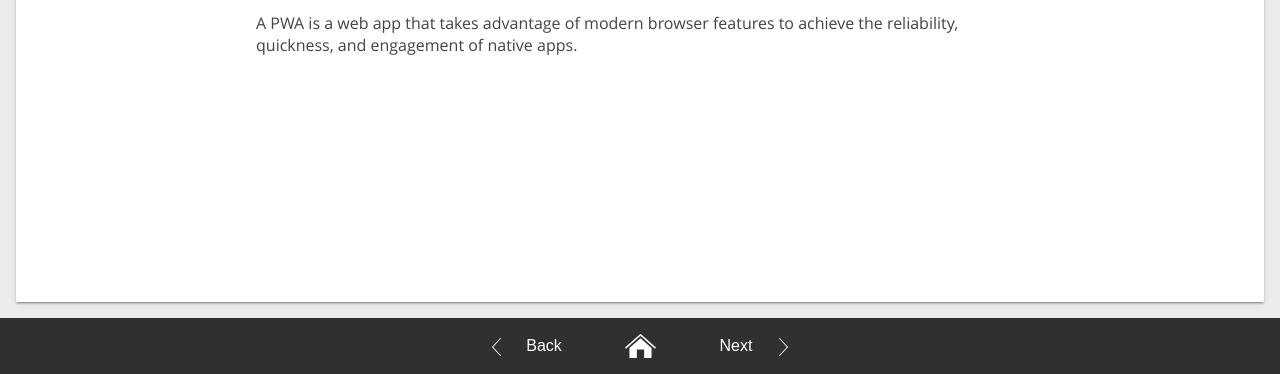
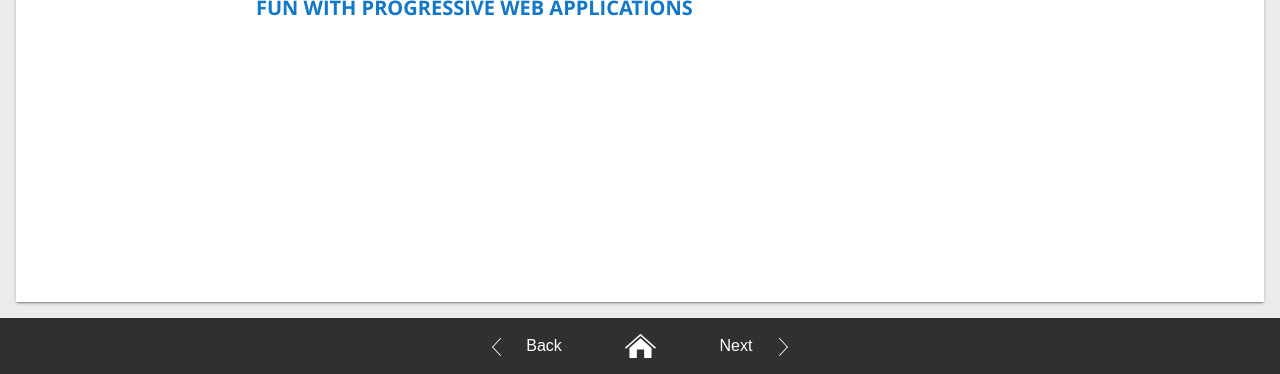
Before and after one commit to degdigital/pwaTalk, a website with bundled scripts: page source/index.html in a window 1280 px wide. Shown: the part 426-800 px from the top of the page. Built offline with nearby package versions, Linux system fonts and the light colour scheme.

Commit message:
compile slide content HTML into slides JSON file and tweak CSS to accommodate images

```diff
--- a/package.json
+++ b/package.json
@@ -27,6 +27,7 @@
     "autoprefixer": "^7.1.1",
     "csswring": "^5.1.1",
     "fs-extra": "^5.0.0",
+    "html-minifier": "^3.5.9",
     "node-dir": "^0.1.17",
     "postcss": "^5.2.18",
     "postcss-cli": "^4.1.0",
--- /dev/null
+++ b/source/css/images.css
@@ -0,0 +1,6 @@
+img {
+	max-width: 100%;
+	max-height: 100%;
+	height: auto;
+	display: block;
+}
--- a/source/css/main.css
+++ b/source/css/main.css
@@ -1,5 +1,6 @@
 @import "reset.css";
 @import "animation.css";
+@import "images.css";
 @import "loader.css";
 @import "icons.css";
 @import "text.css";
--- a/source/css/slides.css
+++ b/source/css/slides.css
@@ -9,16 +9,22 @@
     align-items: center;
     background-color: #fff;
     box-shadow: 0 2px 2px 0 rgba(0, 0, 0, 0.14), 0 3px 1px -2px rgba(0, 0, 0, 0.2), 0 1px 5px 0 rgba(0, 0, 0, 0.12);
-    display: flex;
     flex: 1;
-    flex-direction: column;
     font-size: responsive 12px 26px;
-    justify-content: center;
     padding: 1em;
 }
 
 .slide__contents-wrapper {
     max-width: 60vw;
+    margin: 0 auto;
+    height: 100%;
+    display: flex;
+    flex-direction: column;
+    justify-content: center;
+}
+
+.slide__content {
+    height: 100%;
 }
 
 .slide__heading {
--- a/source/js/app.js
+++ b/source/js/app.js
@@ -78,7 +78,7 @@ function renderSlides(slideData) {
 		${output}
 		<section class="slide ${slideClass} slide--${index} ${hiddenClass}">
 			<div class="slide__contents-wrapper">
-				<h1 class="slide__heading">${slide.heading}</h1>
+				${slide.heading ? `<h1 class="slide__heading">${slide.heading}</h1>` : ''}
 				${slide.subHeading ? `<h2 class="slide__subheading">${slide.subHeading}</h2>` : ''}
 				${slide.content ? `<div class="slide__content">${slide.content}</div>` : ''}
 			</div>
--- a/source/slides.json
+++ b/source/slides.json
@@ -1,142 +1,9 @@
 [
 	{
-		"heading": "What is a PWA?",
-		"subHeading": "Progressive Web Application",
-		"content": "A PWA is a web app that takes advantage of modern browser features to achieve the reliability, quickness, and engagement of native apps."
+		"heading": "R.O.C.K in the P.W.A.",
+		"subHeading": "Fun with Progressive Web Applications"
 	},
 	{
-		"heading": "A Better Definition",
-		"subHeading": null,
-		"content": "<p>\"This is how we should build websites.\"</p><p>At its core, a PWA is just a way to optimize your code for better, faster delivery. Every website can benefit from that.</p><p>Like \"responsive design,\" the term \"PWA\" is more of a buzzword for the collection of underlying technologies it represents.</p>"
-	},
-	{
-		"heading": "Benefits of a PWA",
-		"subHeading": null,
-		"content": "<ul><li>Benefits over traditional websites or web apps</li><li>Benefits over native apps</li></ul>"
-	},
-	{
-		"heading": "Benefits over traditional websites or web apps",
-		"subHeading": null,
-		"content": "<ul><li>Can be \"installed\" on a user’s home screen</li><li>Works reliably across poor or non-existent network conditions</li><li>Improved performance thanks to smart caching</li><li>User engagement via push notifications</li><li>Your website does not need to be a \"web app\" or a \"SPA\" to be upgraded to a PWA</li></ul>"
-	},
-	{
-		"heading": "Benefits over native apps",
-		"subHeading": null,
-		"content": "<ul><li>PWA development and maintenance costs are much lower than a native app</li><li>No hassle of third-party app stores</li><li>Nearly instantaneous installs</li><li>Better search engine visibility</li></ul>"
-	},
-	{
-		"heading": "Characteristics of a PWA",
-		"subHeading": null,
-		"content": "<ul><li>Progressive</li><li>Responsive</li><li>Connectivity-independent</li><li>Feels like an app</li><li>Evergreen</li><li>Secure</li><li>Discoverable</li><li>Re-engageable</li><li>Installable</li><li>Linkable</li></ul>"
-	},
-	{
-		"heading": "Characteristics of a PWA",
-		"subHeading": "Progressive",
-		"content": "<p>Works for every user regardless of browser because it’s built using progressive enhancement</p>"
-	},
-	{
-		"heading": "Characteristics of a PWA",
-		"subHeading": "Responsive",
-		"content": "<p>Duh.</p>"
-	},
-	{
-		"heading": "Characteristics of a PWA",
-		"subHeading": "Connectivity-independent",
-		"content": "<p>Works on low-quality networks or offline</p>"
-	},
-	{
-		"heading": "Characteristics of a PWA",
-		"subHeading": "Feels like an app",
-		"content": "<ul><li>Frameless, full-screen browser experience</li><li>App shell that loads quickly and can be cached</li><li>Functionality is separated from content</li><li>Minimal page refreshes</li></ul>"
-	},
-	{
-		"heading": "Characteristics of a PWA",
-		"subHeading": "Evergreen",
-		"content": "<ul><li>Users always have the latest version via the service worker update process</li><li>New content should be loaded when network access is available</li></ul>"
-	},
-	{
-		"heading": "Characteristics of a PWA",
-		"subHeading": "Secure",
-		"content": "<ul><li>Served over HTTPS</li></ul>"
-	},
-	{
-		"heading": "Characteristics of a PWA",
-		"subHeading": "Discoverable",
-		"content": "<p>The web manifest file identifies your PWA to search engines as an application that can be cataloged and ranked</p>"
-	},
-	{
-		"heading": "Characteristics of a PWA",
-		"subHeading": "Re-engageable",
-		"content": "<p>The web manifest file identifies your PWA to search engines as an application that can be cataloged and ranked</p>"
-	},
-	{
-		"heading": "Characteristics of a PWA",
-		"subHeading": "Installable",
-		"content": "<p>Users can install a shortcut to a PWA on their home screen quickly and hassle-free</p>"
-	},
-	{
-		"heading": "Characteristics of a PWA",
-		"subHeading": "Linkable",
-		"content": "<ul><li>Easily share the app via a URL</li><li>URL should indicate the current state of the application, allowing it to be retained/reloaded</li></ul>"
-	},
-	{
-		"heading": "Stuff We're Already Doing",
-		"subHeading": null,
-		"content": "<ul><li>HTTPS</li><li>Responsive</li><li>Progressive</li><li>Linkable</li><li>Discoverable</li><li>Evergreen</li></ul>"
-	},
-	{
-		"heading": "Stuff We Can Do Fairly Easily",
-		"subHeading": null,
-		"content": "<ul><li>Discoverable (as an app via manifest file)</li><li>Installable (via manifest file)</li></ul>"
-	},
-	{
-		"heading": "Stuff That’ll Be Tough",
-		"subHeading": null,
-		"content": "<ul><li>Offline/caching (service workers)</li><li>Feels like an app (app shell, more service workers)</li><li>Push notifications (new API to learn)</li><li>Evergreen (service worker update process)</li></ul>"
-	},
-	{
-		"heading": "New Technology",
-		"subHeading": null,
-		"content": "<ul><li>Manifest File</li><li>Service Worker API</li><li>Push API</li></ul>"
-	},
-	{
-		"heading": "New Technology",
-		"subHeading": "Manifest File",
-		"content": "<ul><li>JSON file containing the metadata of your PWA (splash screen, theme colors, home screen icon, orientation, etc)</li><li>Can be generated with tools</li><li>Browser support is crap right now</li><li><a href=\"https://developers.google.com/web/fundamentals/web-app-manifest/\" target=\"_blank\" rel=\"noopener\">Example</a></li></ul>"
-	},
-	{
-		"heading": "New Technology",
-		"subHeading": "Service Worker API",
-		"content": "<ul><li>Middleman between web app and the browser/network</li><li>Can intercept resource requests and take appropriate action based on conditions like network availability and updated assets on server</li><li>Can run in the background, without your PWA open in the browser</li><li>Cache content for instant access and offline availability</li><li>Tools exist to generate service workers for common scenarios like precaching resources</li><li>Browser support is crap right now</li></ul>"
-	},
-	{
-		"heading": "New Technology",
-		"subHeading": "Push API",
-		"content": "<ul><li>Gives web apps the ability to receive messages pushed to them from a server, whether or not the web app is in the foreground, or even currently loaded</li><li>Requires an active service worker</li><li>Browser support is crap right now</li></ul>"
-	},
-	{
-		"heading": "PWAs in the Wild",
-		"subHeading": null,
-		"content": "<ul><li><a href=\"https://mobile.twitter.com\" target=\"_blank\" rel=\"noopener\">Twitter Lite</a></li><li><a href=\"https://medium.com/\" target=\"_blank\" rel=\"noopener\">Medium.com</a></li><li><a href=\"https://jakearchibald.github.io/svgomg/\" target=\"_blank\" rel=\"noopener\">SVGOMG</a></li></ul>"
-	},
-	{
-		"heading": "Tutorials",
-		"subHeading": null,
-		"content": "<ul><li><a href=\"https://developers.google.com/web/fundamentals/getting-started/codelabs/your-first-pwapp/\" target=\"_blank\" rel=\"noopener\">Your First PWA</a></li><li><a href=\"https://jakearchibald.com/2014/offline-cookbook/\" target=\"_blank\" rel=\"noopener\">The Offline Cookbook</a></li></ul>"
-	},
-	{
-		"heading": "Tools",
-		"subHeading": null,
-		"content": "<ul><li><a href=\"https://developers.google.com/web/tools/lighthouse/\" target=\"_blank\" rel=\"noopener\">Lighthouse</a></li><li><a href=\"https://github.com/GoogleChrome/sw-precache\" target=\"_blank\" rel=\"noopener\">Sw-precache</a></li><li><a href=\"https://developers.google.com/web/progressive-web-apps/checklist\" target=\"_blank\" rel=\"noopener\">PWA Checklist</a></li></ul>"
-	},
-	{
-		"heading": "Case Study",
-		"subHeading": null,
-		"content": "<ul><li><a href=\"https://blog.twitter.com/engineering/en_us/topics/open-source/2017/how-we-built-twitter-lite.html\" target=\"_blank\" rel=\"noopener\">Twitter Lite</a></li></ul>"
-	},
-	{
-		"heading": "The End!",
-		"subHeading": "Something witty here.",
-		"content": null
+		"heading": ""
 	}
 ]
```
Also changed, not shown: build.js (+29 -2 lines), public/js/app.js (+1 -1 lines), public/slides.json (+1 -142 lines), source/slides/slide-2.html (added, +1 -0 lines), public/css/main.css, public/images/slides/steve-jobs.jpg (added), source/images/slides/steve-jobs.jpg (added), 2 other files.
